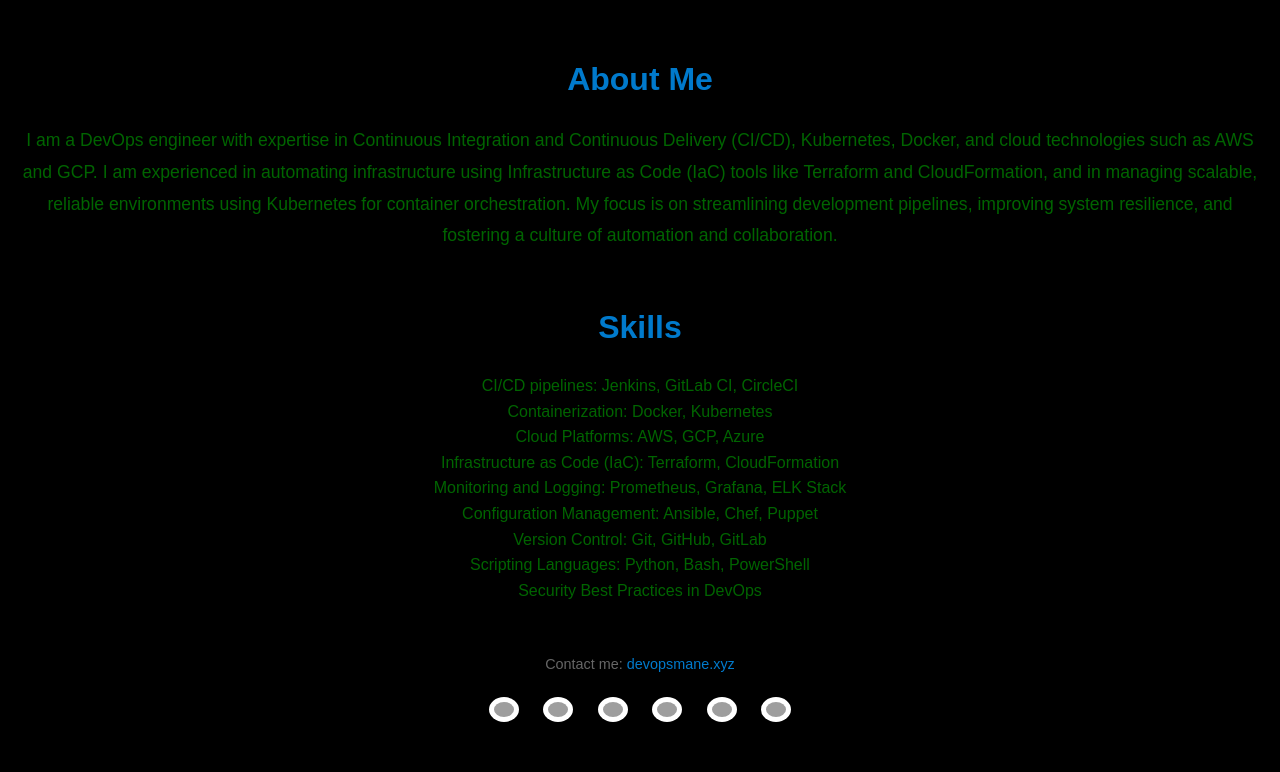
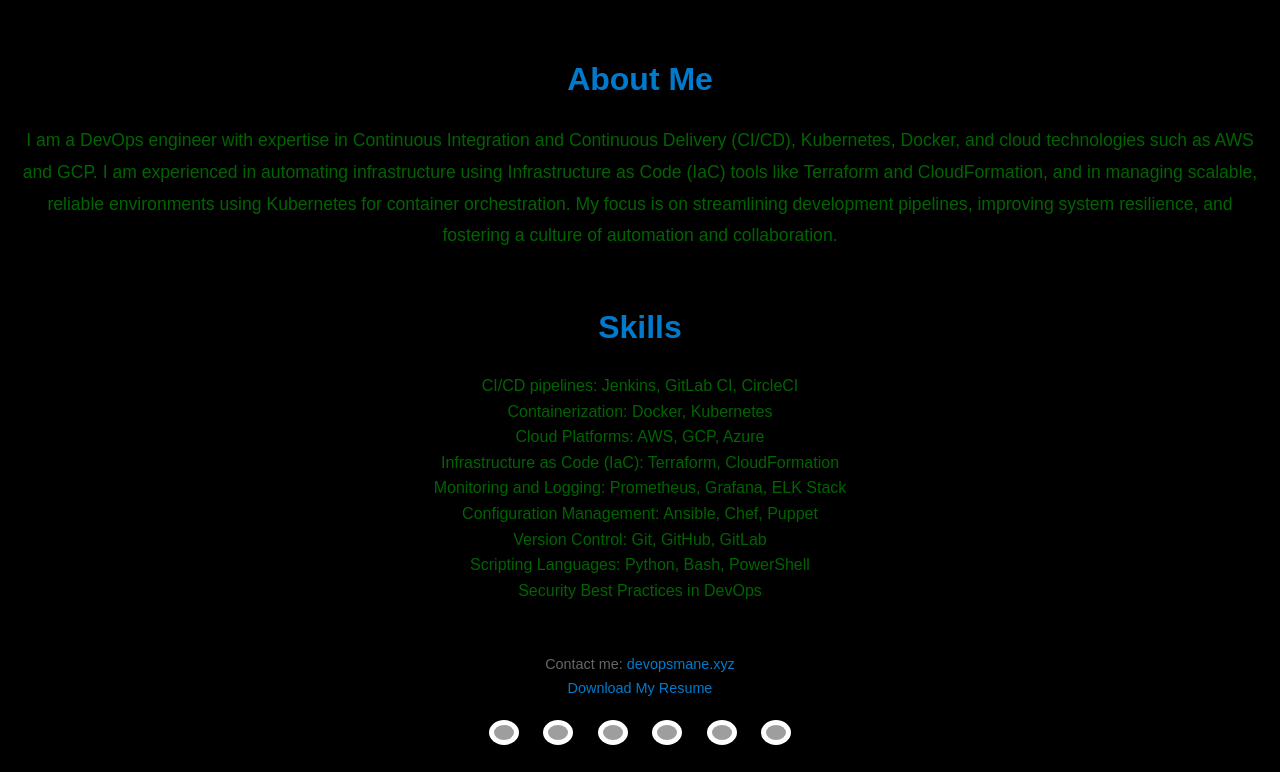
Before and after one commit to DevopsMane/devopsmane.github.io, a plain HTML site: page docs/index.html in a window 1280 px wide. Shown: the part 431-1203 px from the top of the page. Before the commit the page ends 1180 px from the top, so only its background shows below. Drawn offline with Linux system fonts and the light colour scheme; grey boxes are pictures that could not be loaded.

Commit message:
Update index.html

```diff
--- a/docs/index.html
+++ b/docs/index.html
@@ -83,8 +83,9 @@
 
     <footer>
         <p>Contact me: <a href="mailto:devopsmane@example.com">devopsmane.xyz</a></p>
+        <p><a href="https://devopsmane.github.io/Resume_Bharath.pdf" target="_blank">Download My Resume</a></p>
         <div class="social-media">
-           <a href="https://devopsmane.xyz/github">
+            <a href="https://devopsmane.xyz/github">
                 <img class="social-icon" src="https://cdn-icons-png.flaticon.com/512/25/25231.png" alt="GitHub">
             </a>
             <a href="https://devopsmane.xyz/linkedin">
```
